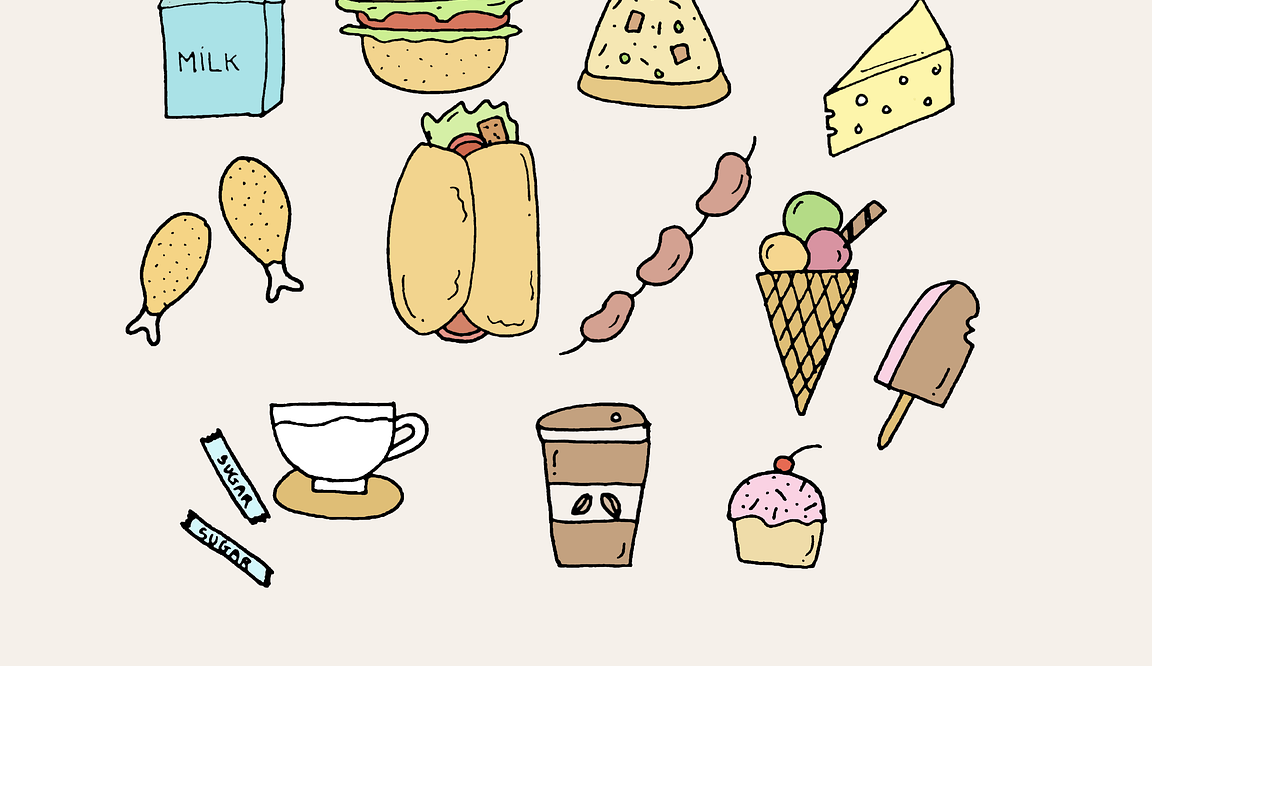
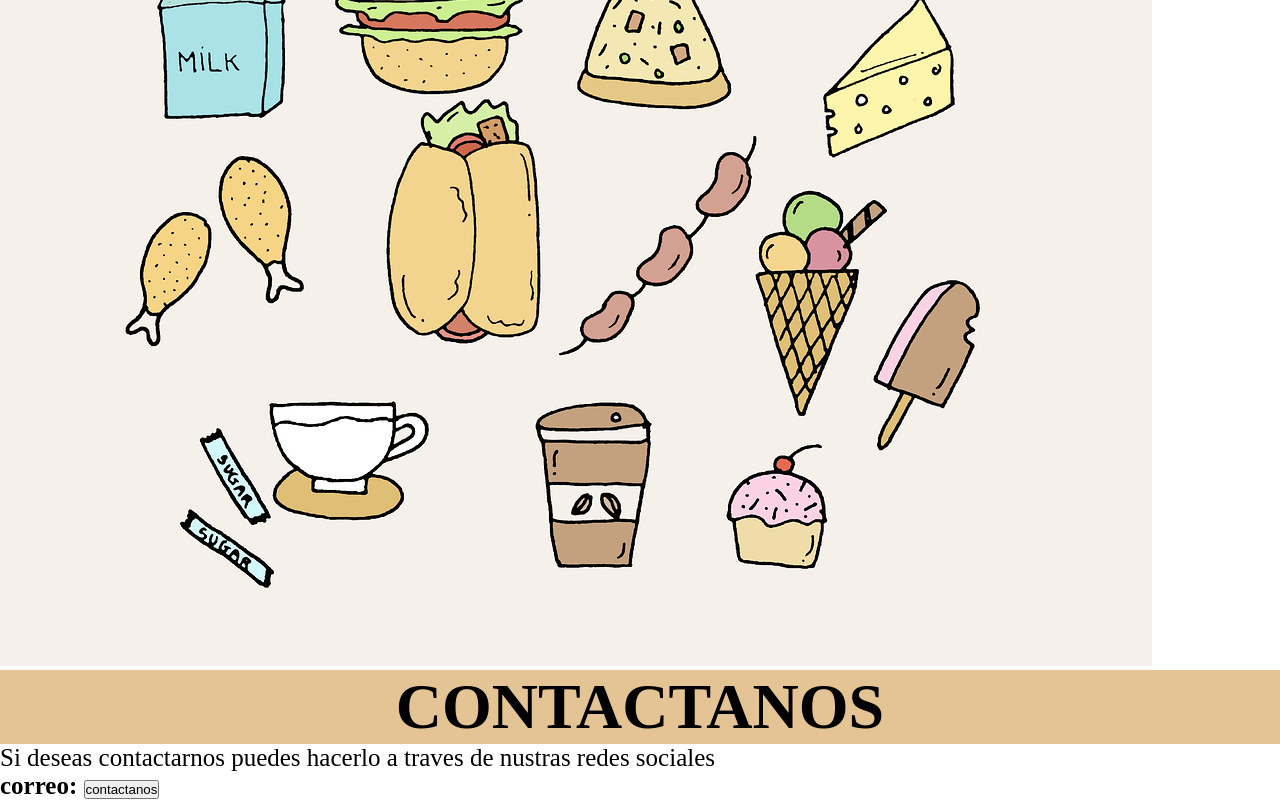
Before and after one commit to 24-06/adso, a plain HTML site: page index.html in a window 1280 px wide. Shown: the part 2674-3474 px from the top of the page. Before the commit the page ends 3344 px from the top, so only its background shows below. Drawn offline with Linux system fonts and the light colour scheme.

Commit message:
agregamos info a la section del footer

```diff
--- a/index.html
+++ b/index.html
@@ -92,4 +92,10 @@
       </section>
     </main>
 </body>
+<footer>
+    <h1>contactanos</h1>
+    <p>Si deseas contactarnos puedes hacerlo a traves de nustras redes sociales</p>
+    <p><strong>correo: </strong>
+    <button>contactanos</button>
+</footer>
 </html>
```
